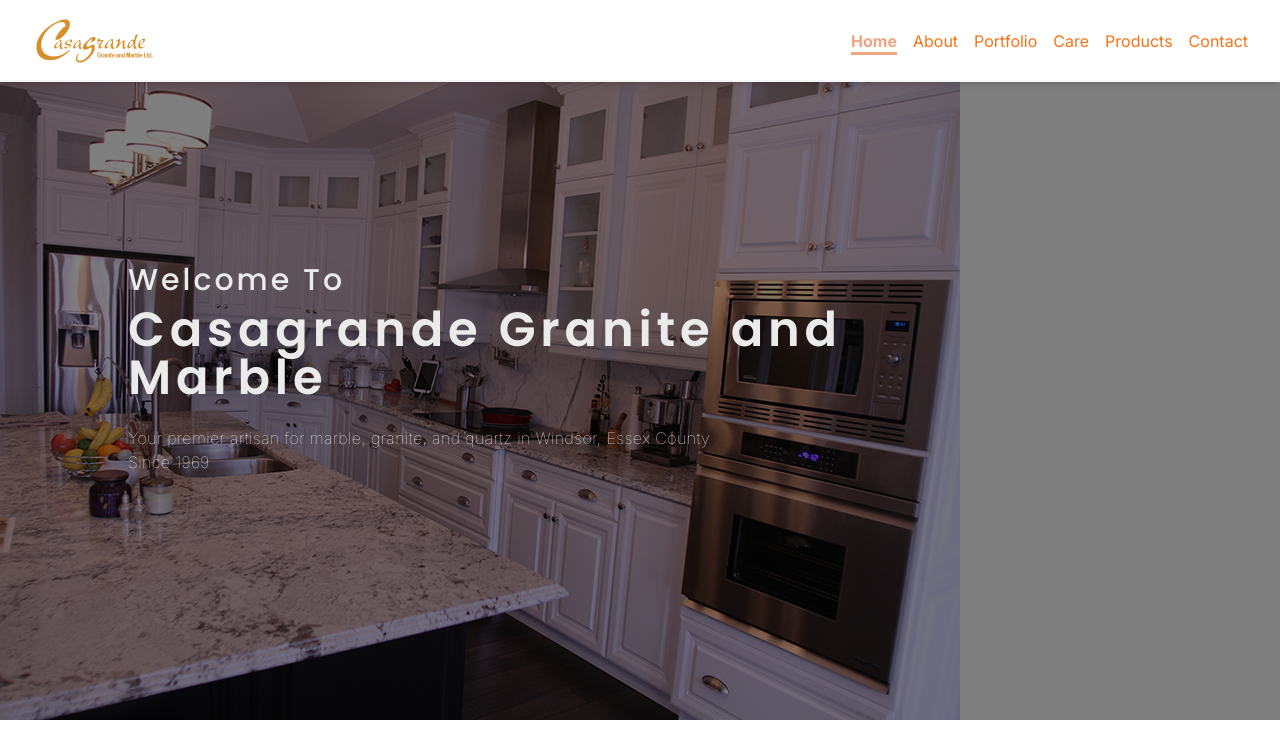
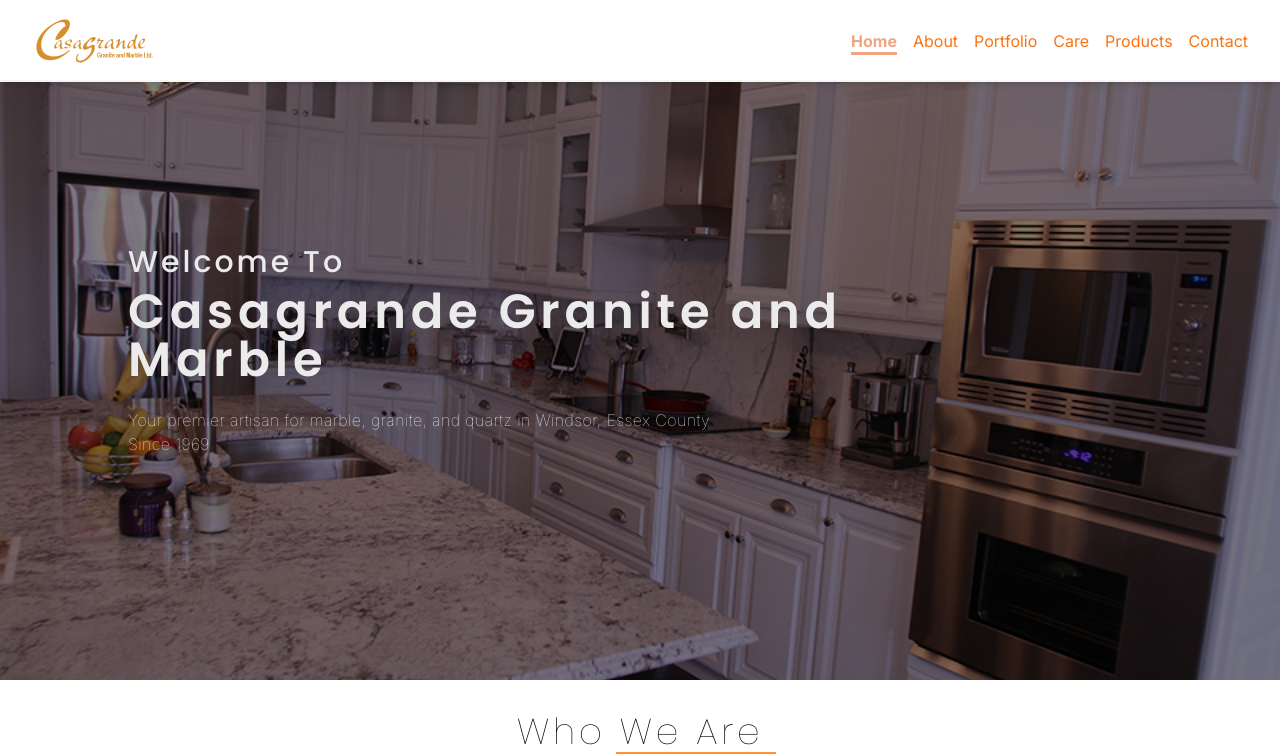
Before and after one commit to edwardreeddesign/Casagrande, a Next.js app: page / in a window 1280 px wide. Shown: the top 755 px of the page. Built offline with nearby package versions, Linux system fonts and the light colour scheme.

Commit message:
fixed hero image on home page

```diff
--- a/components/home/Hero.js
+++ b/components/home/Hero.js
@@ -1,11 +1,11 @@
 /* eslint-disable @next/next/no-img-element */
 const Hero = () => {
   return (
-    <section className="relative w-full min-h-[75%]">
+    <section className="relative w-full h-[75vh] overflow-hidden">
       <img
         src="/images/hero.jpg"
         alt="marble kitchen"
-        className=" h-full object-cover"
+        className="  h-full w-full object-cover"
       />
       <div className="absolute w-full h-full top-0 bg-black/50" />
 
--- a/pages/about.js
+++ b/pages/about.js
@@ -3,7 +3,7 @@
 const AboutPage = () => {
   return (
     <Layout title="About">
-      <div className="mb-4 md:px-8 lg:px-20">
+      <div className="mb-8 md:px-8 lg:px-20">
         <h1 className="text-2xl md:text-3xl lg:text-4xl text-center  tracking-widest font-thin relative mb-8">
           Casagrande Granite and Marble
           <div className=" absolute  w-1/2   bg-orange-400 h-[2px]  bottom-[-20%] left-[40%] " />
```
